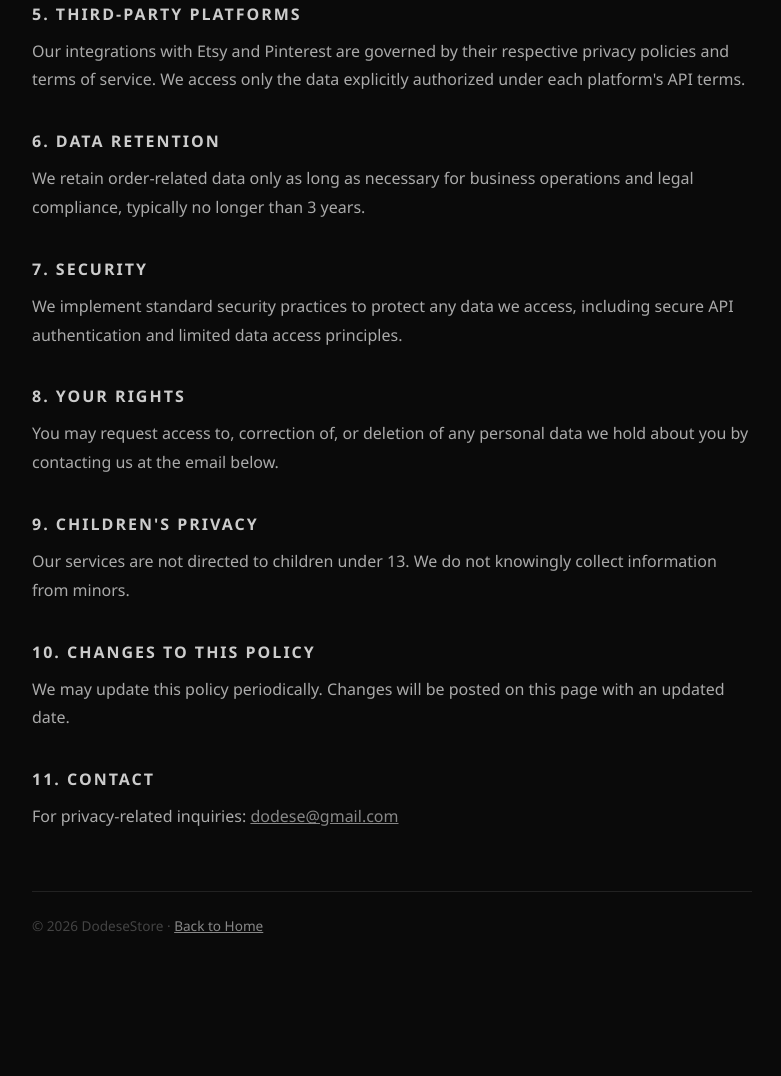
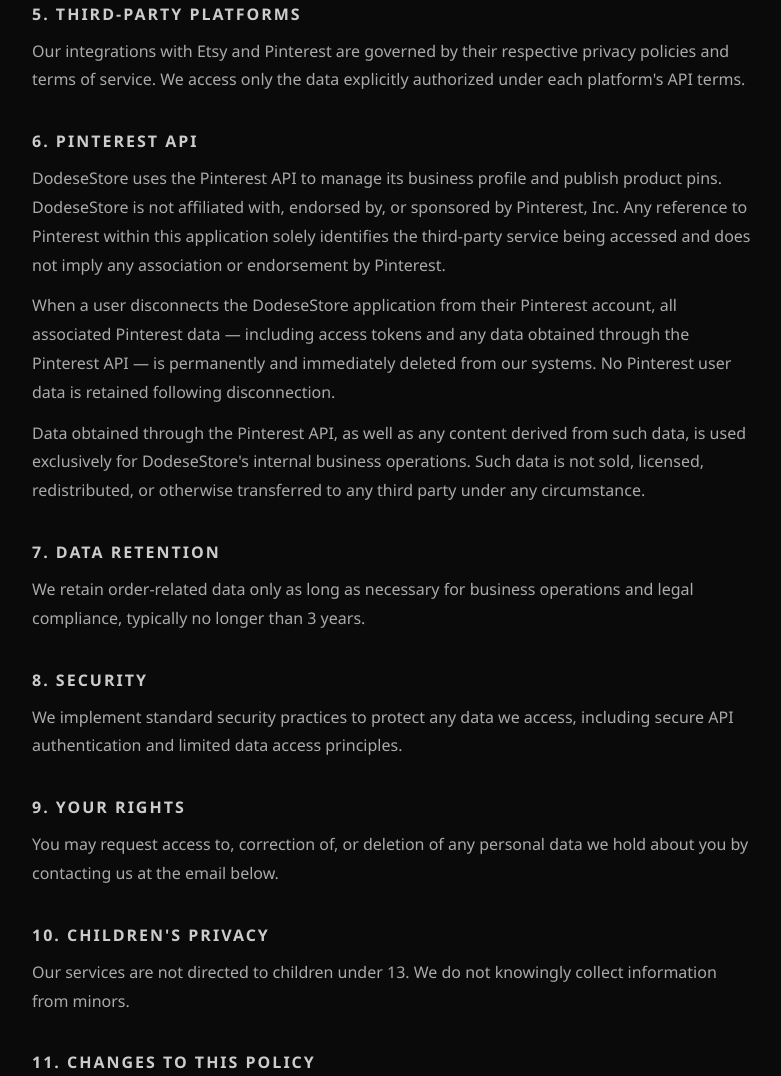
Before and after one commit to dodese-art/dodesestore, a plain HTML site: page privacy-policy.html in a window 1280 px wide. Shown: the part 779-1855 px from the top of the page, without its empty margins (248-1029 px from the left). Before the commit the page ends 1774 px from the top, so only its background shows below. Drawn offline with Linux system fonts and the light colour scheme.

Commit message:
Add Pinterest API section with required compliance clauses

```diff
--- a/privacy-policy.html
+++ b/privacy-policy.html
@@ -34,22 +34,27 @@
   <h2>5. Third-Party Platforms</h2>
   <p>Our integrations with Etsy and Pinterest are governed by their respective privacy policies and terms of service. We access only the data explicitly authorized under each platform's API terms.</p>
 
-  <h2>6. Data Retention</h2>
+  <h2>6. Pinterest API</h2>
+  <p>DodeseStore uses the Pinterest API to manage its business profile and publish product pins. DodeseStore is not affiliated with, endorsed by, or sponsored by Pinterest, Inc. Any reference to Pinterest within this application solely identifies the third-party service being accessed and does not imply any association or endorsement by Pinterest.</p>
+  <p>When a user disconnects the DodeseStore application from their Pinterest account, all associated Pinterest data — including access tokens and any data obtained through the Pinterest API — is permanently and immediately deleted from our systems. No Pinterest user data is retained following disconnection.</p>
+  <p>Data obtained through the Pinterest API, as well as any content derived from such data, is used exclusively for DodeseStore's internal business operations. Such data is not sold, licensed, redistributed, or otherwise transferred to any third party under any circumstance.</p>
+
+  <h2>7. Data Retention</h2>
   <p>We retain order-related data only as long as necessary for business operations and legal compliance, typically no longer than 3 years.</p>
 
-  <h2>7. Security</h2>
+  <h2>8. Security</h2>
   <p>We implement standard security practices to protect any data we access, including secure API authentication and limited data access principles.</p>
 
-  <h2>8. Your Rights</h2>
+  <h2>9. Your Rights</h2>
   <p>You may request access to, correction of, or deletion of any personal data we hold about you by contacting us at the email below.</p>
 
-  <h2>9. Children's Privacy</h2>
+  <h2>10. Children's Privacy</h2>
   <p>Our services are not directed to children under 13. We do not knowingly collect information from minors.</p>
 
-  <h2>10. Changes to This Policy</h2>
+  <h2>11. Changes to This Policy</h2>
   <p>We may update this policy periodically. Changes will be posted on this page with an updated date.</p>
 
-  <h2>11. Contact</h2>
+  <h2>12. Contact</h2>
   <p>For privacy-related inquiries: <a href="mailto:dodese@gmail.com">dodese@gmail.com</a></p>
 
   <footer>© 2026 DodeseStore · <a href="/dodesestore/">Back to Home</a></footer>
```
